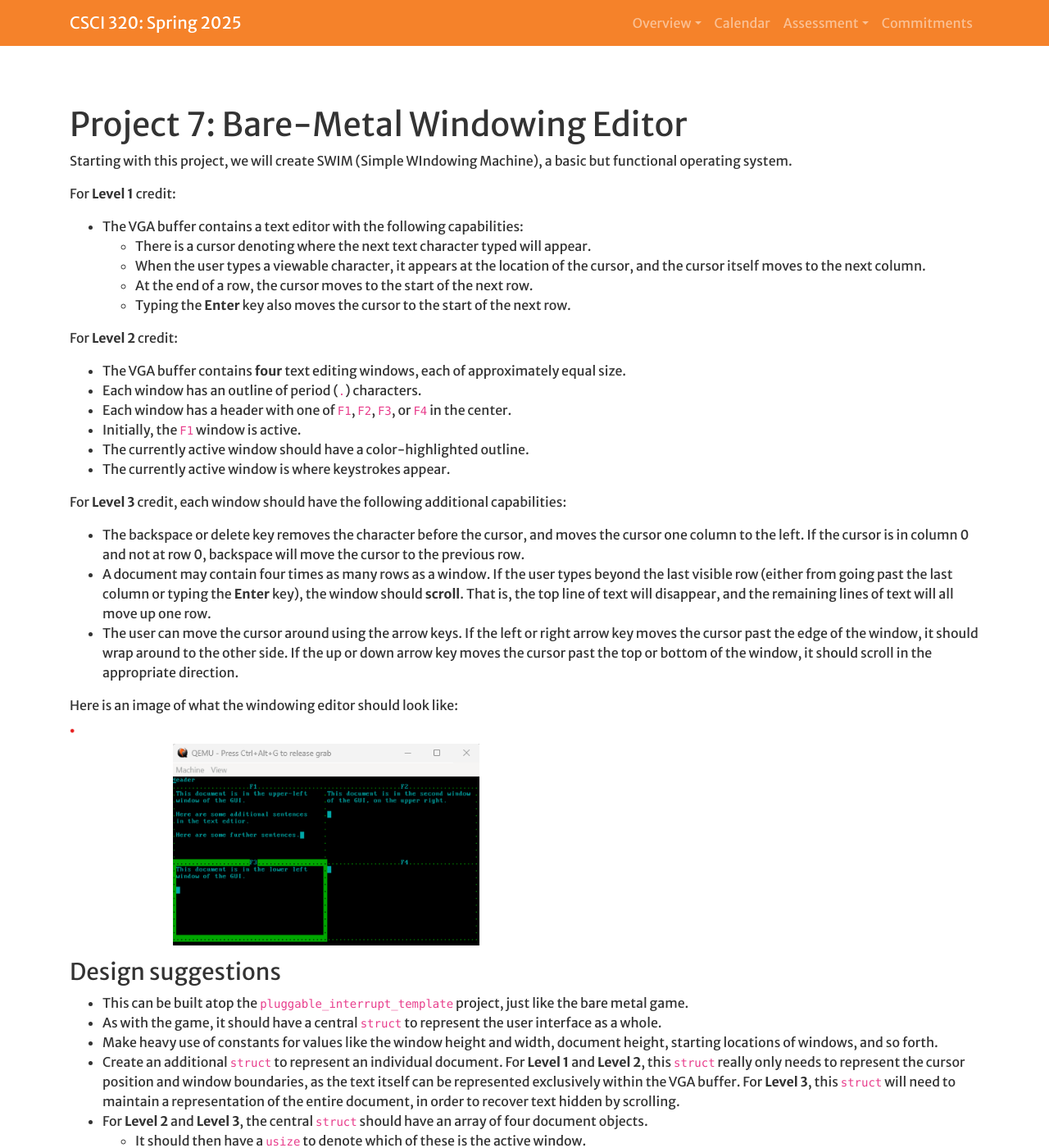
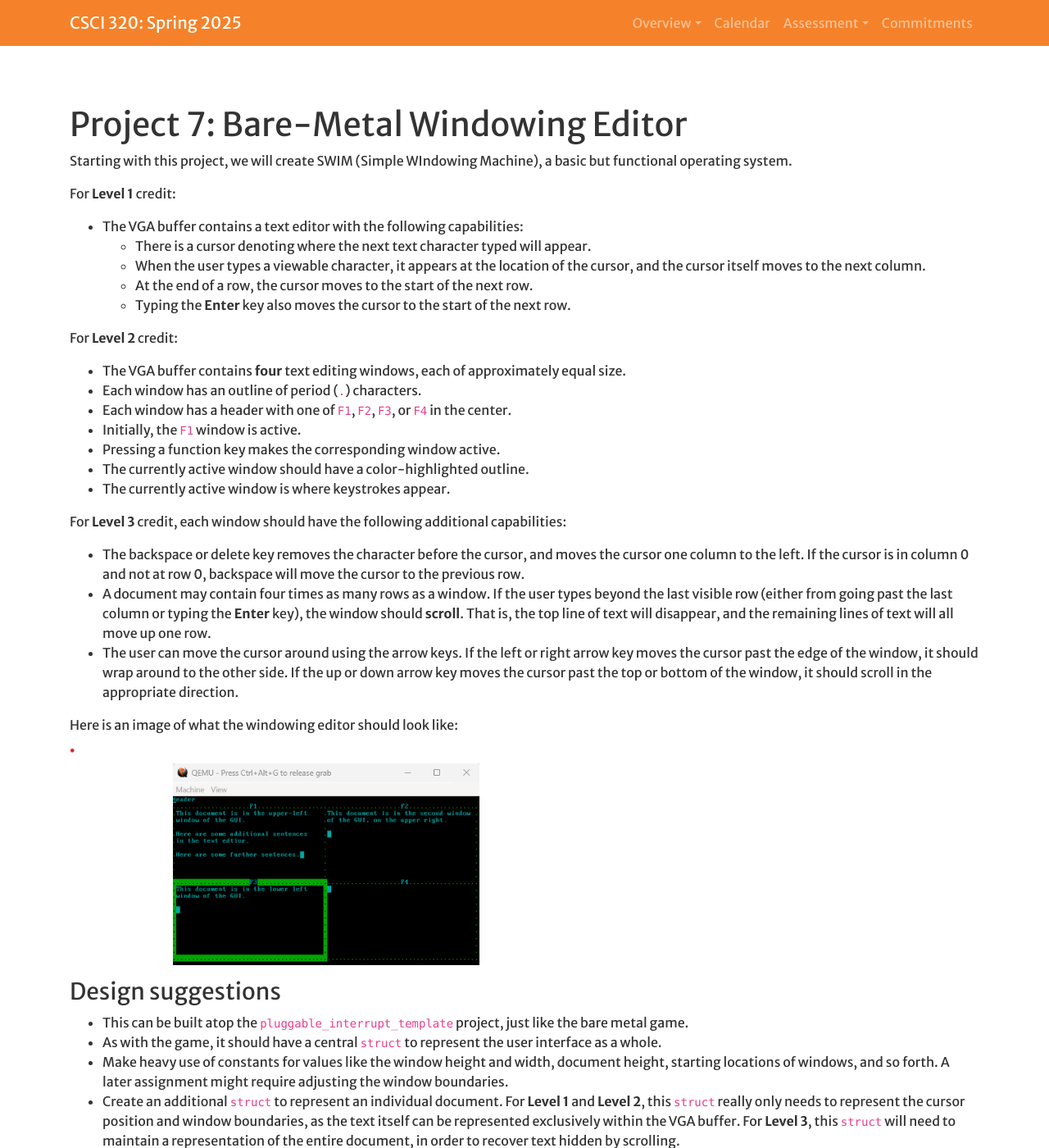
Before and after one commit to Hendrix-CS/csci320, a Jekyll site: the page built from projects/bare_metal_editor.md, in a window 1280 px wide and 1400 px high. Shown: the whole window at 82% size. Built offline with Jekyll 4.4.1, drawn with Linux system fonts in a browser that asks for light colours; a script that is not in the unit is left out.

Commit message:
Added an instruction

```diff
--- a/projects/bare_metal_editor.md
+++ b/projects/bare_metal_editor.md
@@ -21,6 +21,7 @@ For **Level 2** credit:
 * Each window has an outline of period (`.`) characters.
 * Each window has a header with one of `F1`, `F2`, `F3`, or `F4` in the center.
 * Initially, the `F1` window is active.
+* Pressing a function key makes the corresponding window active.
 * The currently active window should have a color-highlighted outline.
 * The currently active window is where keystrokes appear.
 
@@ -42,7 +43,7 @@ Here is an image of what the windowing editor should look like:
 * This can be built atop the `pluggable_interrupt_template` project, just like the bare metal game.
 * As with the game, it should have a central `struct` to represent the user interface as a whole.
 * Make heavy use of constants for values like the window height and width, document height, starting locations
-of windows, and so forth.
+of windows, and so forth. A later assignment might require adjusting the window boundaries.
 * Create an additional `struct` to represent an individual document. For **Level 1** and **Level 2**, this
 `struct` really only needs to represent the cursor position and window boundaries, as the text itself can be
 represented exclusively within the VGA buffer. For **Level 3**, this `struct` will need to maintain a
```
